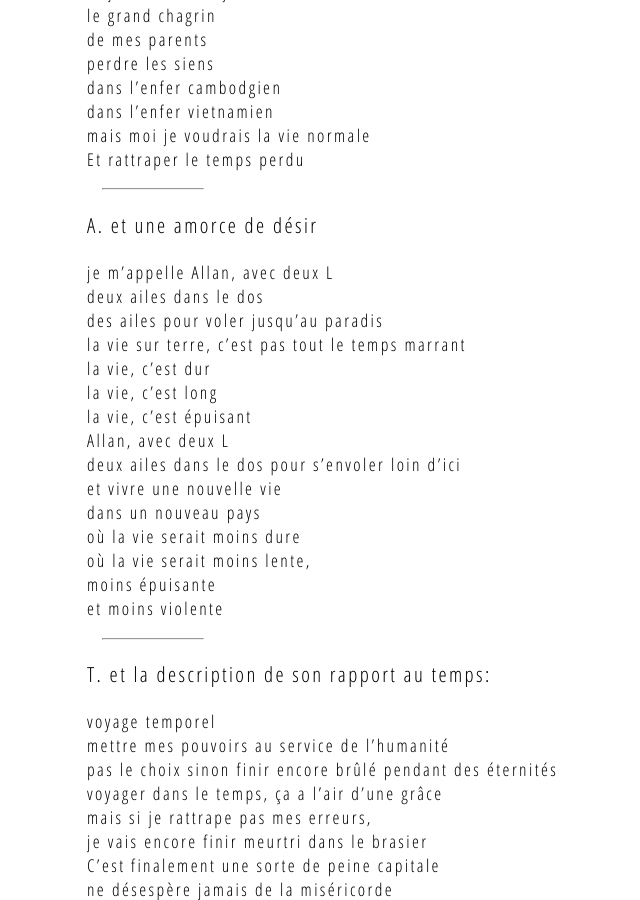
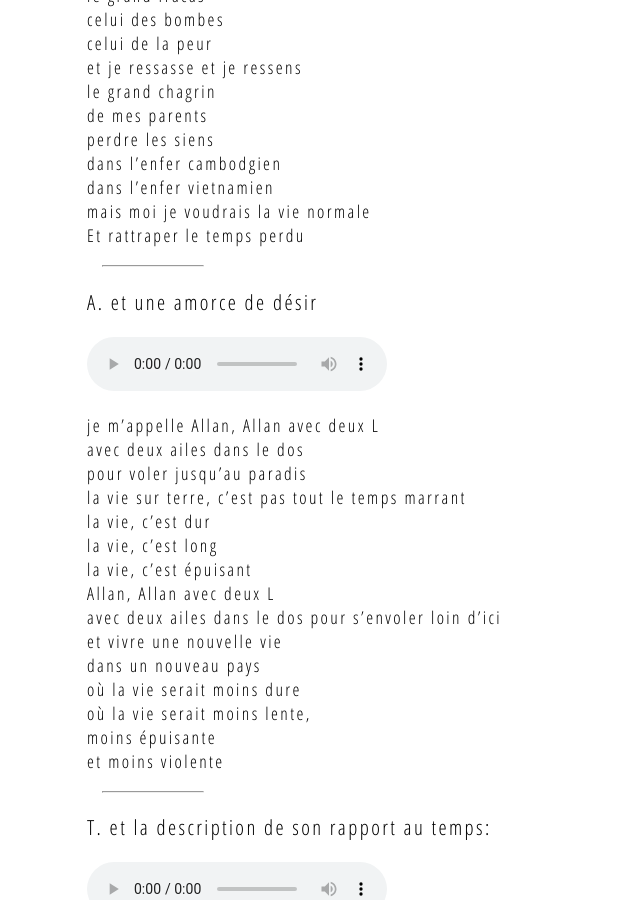
Before and after one commit to leshnik/revertouthaut, a Jekyll site: the page built from portraits-des-miens.md, in a window 1280 px wide and 900 px high, scrolled down 9994 px. Shown: the whole window, without its empty margins (83-723 px from the left). Built offline with Jekyll 4.4.1, drawn with Linux system fonts in a browser that asks for light colours.

Commit message:
three audio files added to portraits

```diff
--- a/portraits-des-miens.md
+++ b/portraits-des-miens.md
@@ -152,6 +152,12 @@ Avant d’être absent, papa était présent<br>
 et avant d’être orphelin, j’étais un enfant</p>
 <hr>
 <p class="chansons_spoken_title">Ceux de M. transformés aussi:</p>
+<audio
+        controls
+        src="https://rth8.b-cdn.net/matteo-chaos.mp3">
+            Your browser does not support the
+            <code>audio</code> element.
+    </audio>
 <p class="chansons_spoken">Mon nom  signifie en hébreu<br>
 sourire de Dieu<br>
 moi je me nomme Chaos<br>
@@ -271,15 +277,21 @@ mais moi je voudrais la vie normale<br>
 Et rattraper le temps perdu</p>
 <hr>
 <p class="chansons_spoken_title">A. et une amorce de désir</p>
-<p class="chansons_spoken">je m’appelle Allan, avec deux L<br>
-deux ailes dans le dos<br>
-des ailes pour voler jusqu’au paradis<br>
+<audio
+        controls
+        src="https://rth8.b-cdn.net/allan-avec-deux-l.mp3">
+            Your browser does not support the
+            <code>audio</code> element.
+    </audio>
+<p class="chansons_spoken">je m’appelle Allan, Allan avec deux L<br>
+avec deux ailes dans le dos<br>
+pour voler jusqu’au paradis<br>
 la vie sur terre, c’est pas tout le temps marrant<br>
 la vie, c’est  dur<br>
 la vie, c’est long<br>
 la vie, c’est épuisant<br>
-Allan, avec deux L<br>
-deux ailes dans le dos pour s’envoler loin d’ici<br>
+Allan, Allan avec deux L<br>
+avec deux ailes dans le dos pour s’envoler loin d’ici<br>
 et vivre une nouvelle vie<br>
 dans un nouveau pays<br>
 où la vie serait moins dure<br>
@@ -288,6 +300,12 @@ moins épuisante<br>
 et moins violente</p>
 <hr>
 <p class="chansons_spoken_title">T. et la description de son rapport au temps:</p>
+<audio
+        controls
+        src="https://rth8.b-cdn.net/Thomas%20Voyage%20temporel%20V1.mp3">
+            Your browser does not support the
+            <code>audio</code> element.
+    </audio>
 <p class="chansons_spoken">voyage temporel<br>
 mettre mes pouvoirs au service de l’humanité<br>
 pas le choix sinon finir encore brûlé pendant des éternités<br>
```
